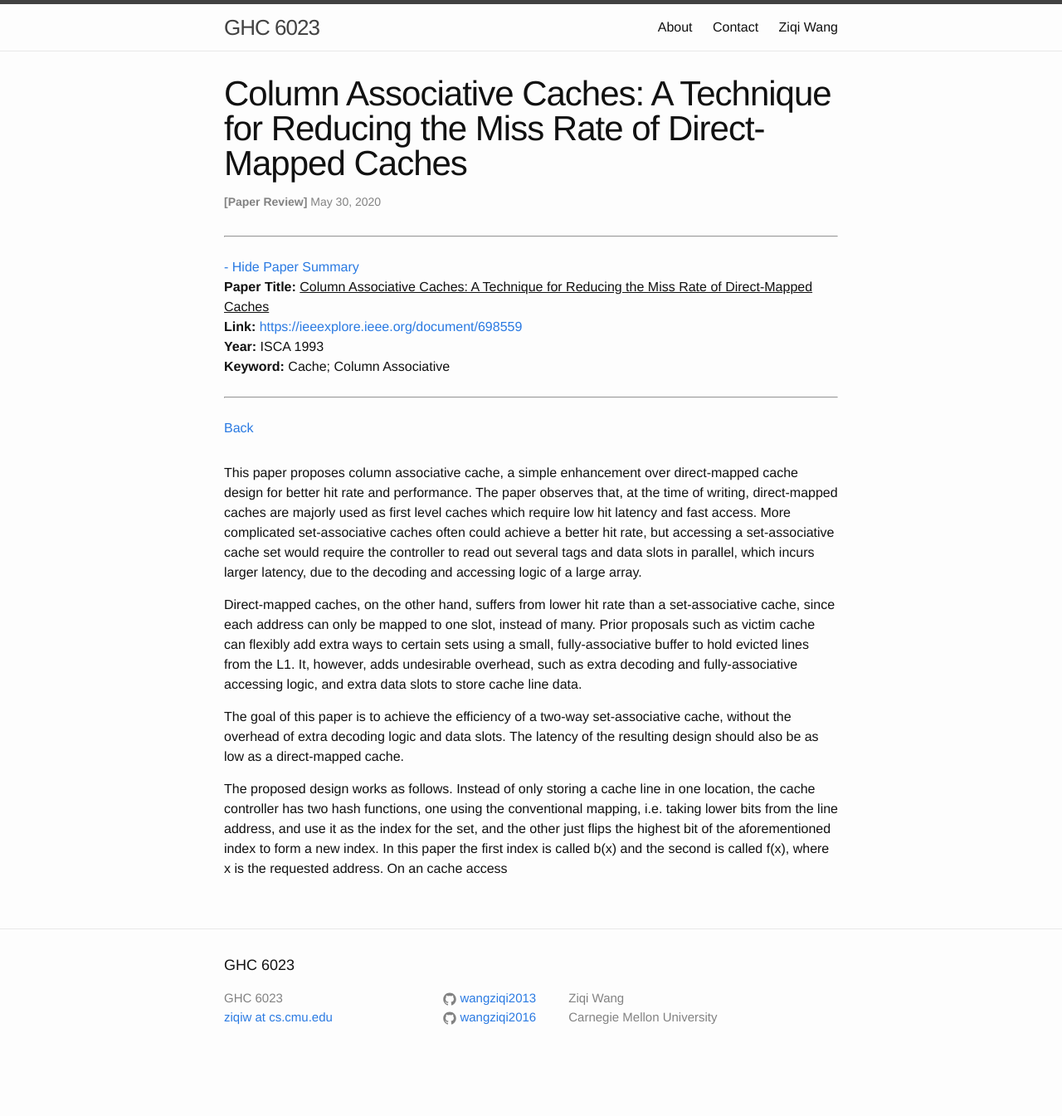
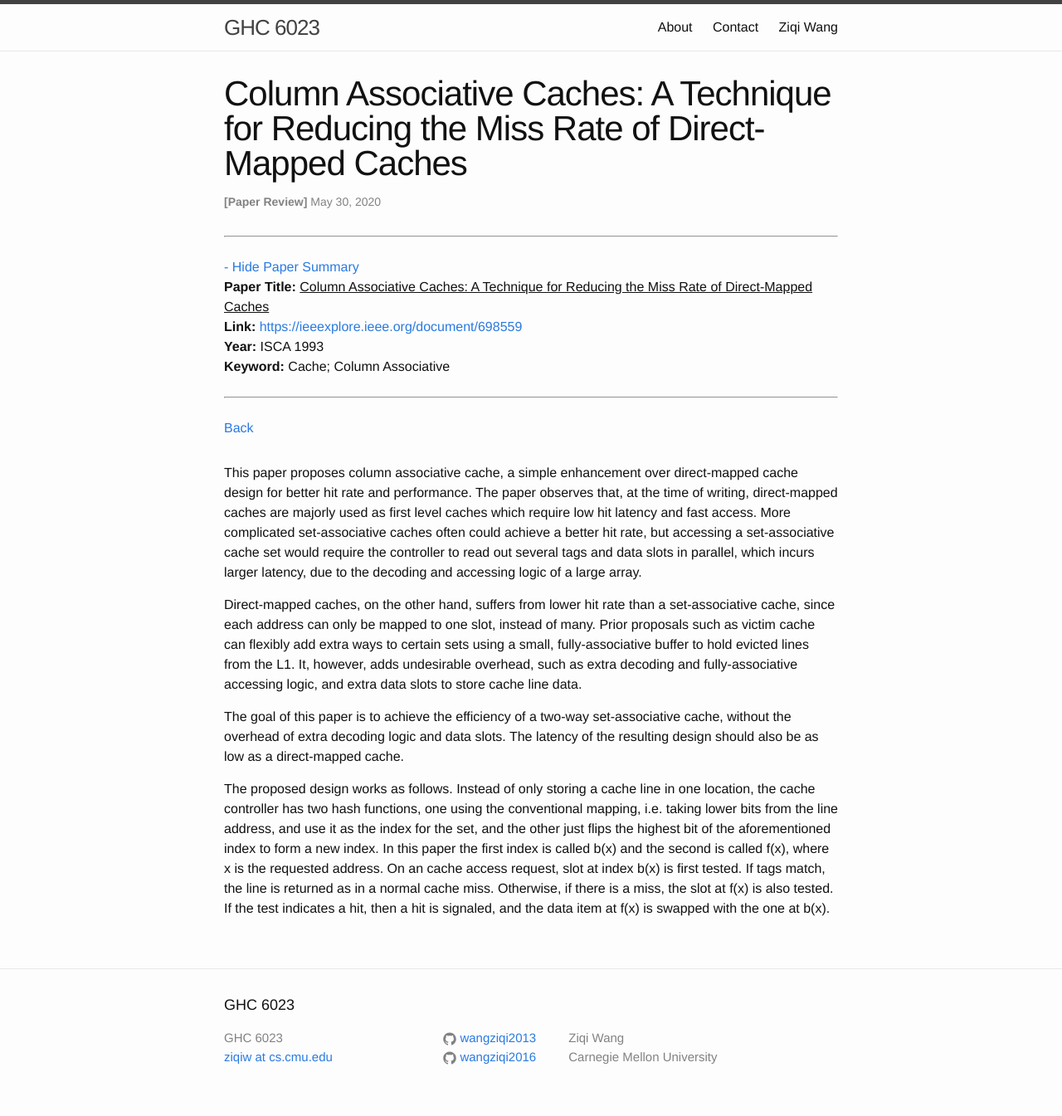
Before and after one commit to wangziqi2013/wangziqi2013.github.io, a Jekyll site: the page built from _posts/2020-05-30-column-associative-cache.markdown, in a window 1280 px wide. Shown: the whole page at 83% size. Built offline with Jekyll 4.4.1, drawn with Linux system fonts in a browser that asks for light colours; before the commit the page ends 1297 px from its top, so only the background shows below that.

Commit message:
Adding normal access

```diff
--- a/_posts/2020-05-30-column-associative-cache.markdown
+++ b/_posts/2020-05-30-column-associative-cache.markdown
@@ -32,4 +32,6 @@ The proposed design works as follows. Instead of only storing a cache line in on
 two hash functions, one using the conventional mapping, i.e. taking lower bits from the line address, and use it
 as the index for the set, and the other just flips the highest bit of the aforementioned index to form a new index.
 In this paper the first index is called b(x) and the second is called f(x), where x is the requested address.
-On an cache access
+On an cache access request, slot at index b(x) is first tested. If tags match, the line is returned as in a normal
+cache miss. Otherwise, if there is a miss, the slot at f(x) is also tested. If the test indicates a hit, then a
+hit is signaled, and the data item at f(x) is swapped with the one at b(x).
```
